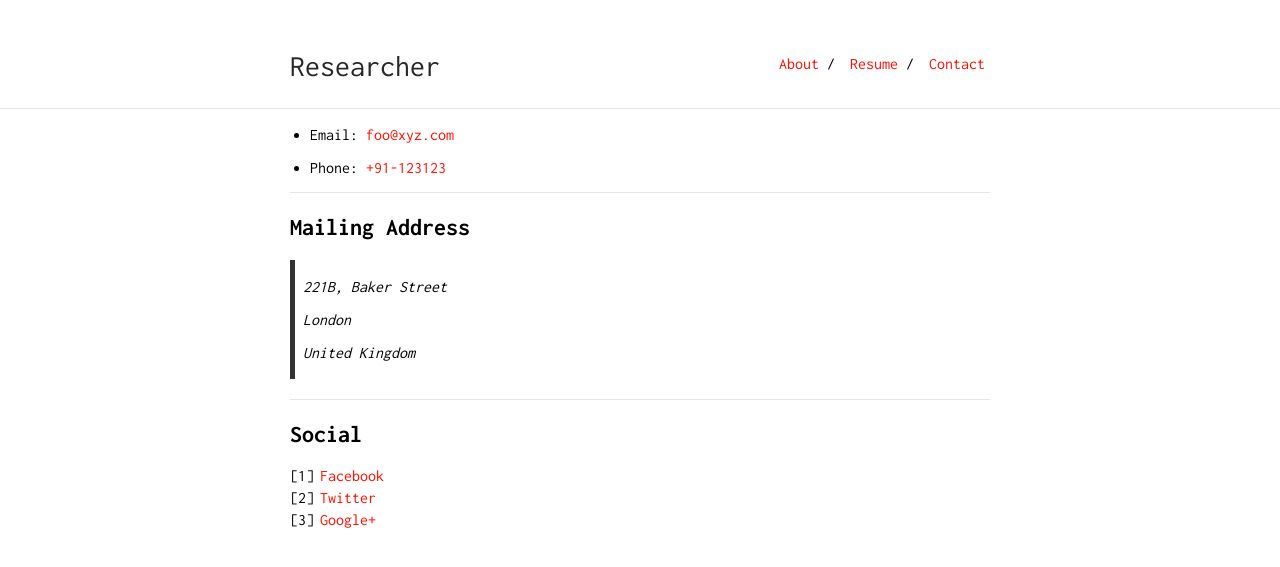
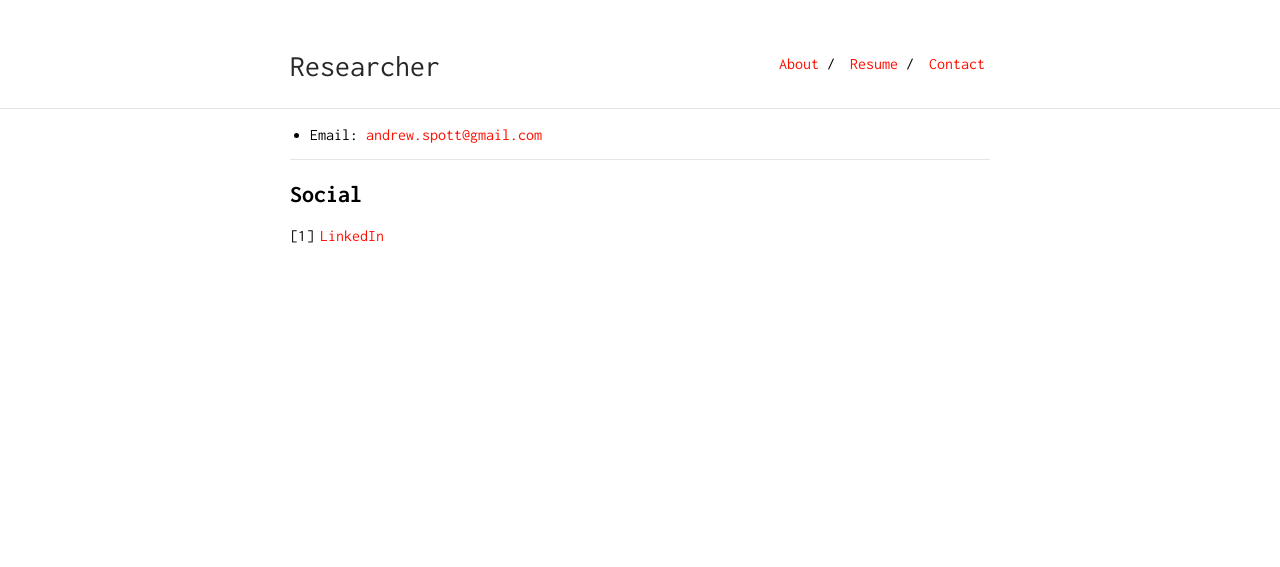
Before and after one commit to spott/spott.github.io, a Jekyll site: the page built from contact.md, in a window 1280 px wide. Shown: the top 567 px of the page. Built offline with Jekyll 4.4.1, drawn with Linux system fonts in a browser that asks for light colours.

Commit message:
contact info

```diff
--- a/contact.md
+++ b/contact.md
@@ -3,24 +3,10 @@ layout: default
 is_contact: true
 ---
 
-* Email: [foo@xyz.com](mailto:foo@xyz.com)
-
-* Phone: [+91-123123](tel:+91-123123)
-
----
-
-## Mailing Address
-
-> 221B, Baker Street
->
-> London
->
-> United Kingdom
+* Email: [andrew.spott@gmail.com](mailto:andrew.spott@gmail.com)
 
 ---
 
 ## Social
 
-1. [Facebook](#)
-2. [Twitter](#)
-3. [Google+](#)
+2. [LinkedIn](https://www.linkedin.com/in/aspott/)
```
